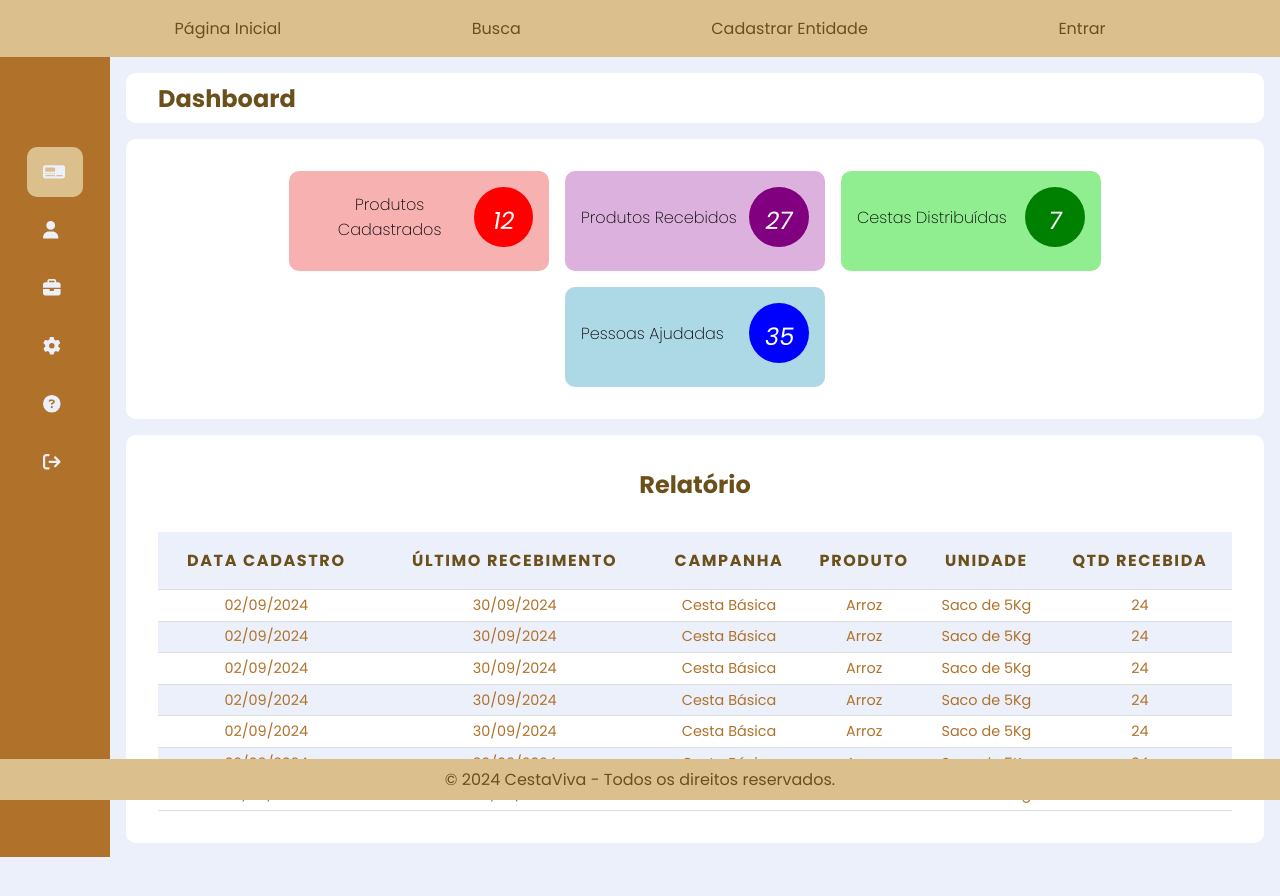
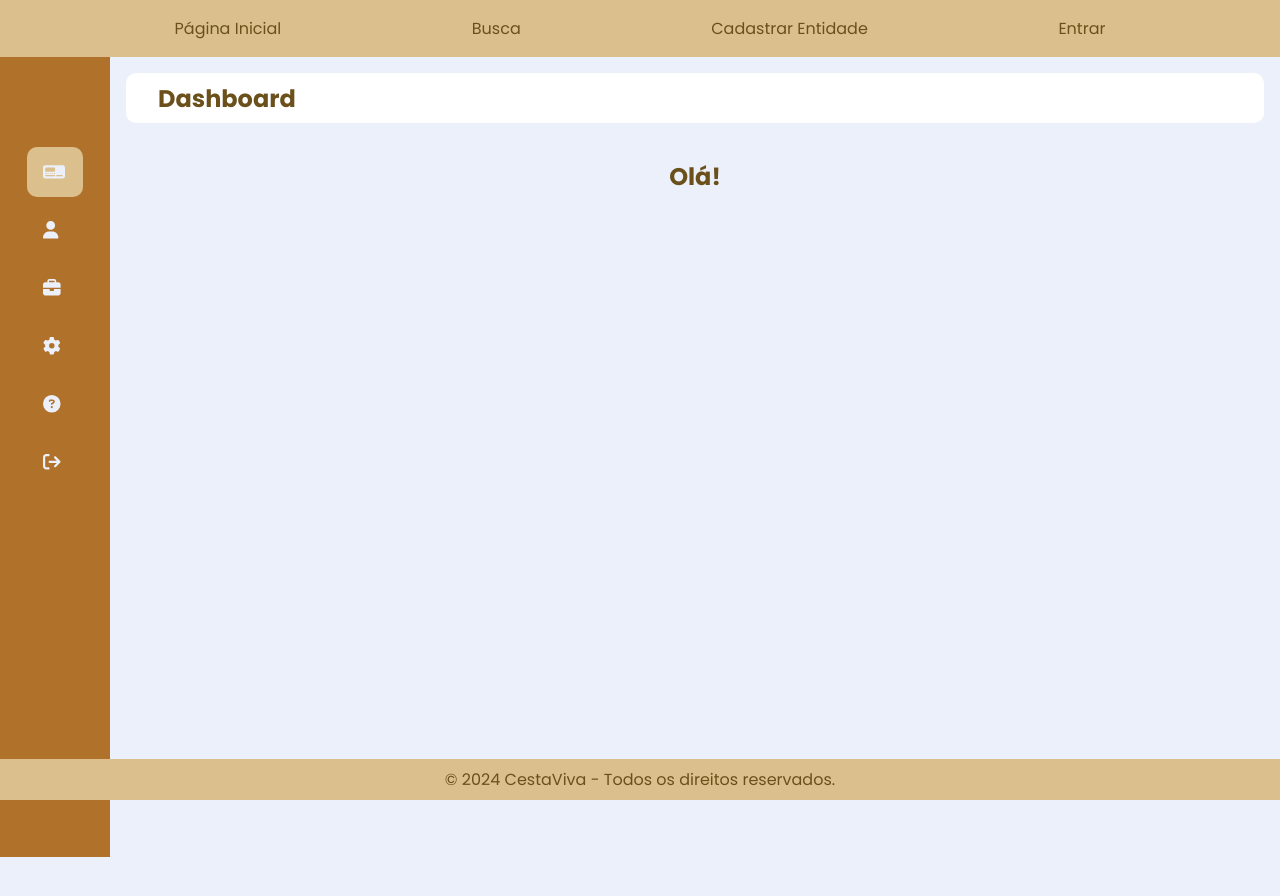
Before and after one commit to Amicuchi/CestaViva, a React (Vite) app: page /dashboard/dashboardhome in a window 1280 px wide. Shown: the top 896 px of the page. After the commit the page ends 857 px from the top, so only its background shows below. Built offline with nearby package versions, Linux system fonts and the light colour scheme; no server answers; sample sign-in values are in the browser's storage.

Commit message:
Dashboard-Home: Exclusão de itens inutilizados nesse momento. Inclusão de mensagem de boas vindas.

```diff
--- a/src/pages/Dashboard/views/DashboardHome/DashboardHome.jsx
+++ b/src/pages/Dashboard/views/DashboardHome/DashboardHome.jsx
@@ -1,14 +1,10 @@
 // Essa é a tela inicial do Dashboard.
 // Quando o usuário entra no Dashboard, essa é a primeira tela que ele deve ver.
-
-import Cards from "./components/Cards";
-import Table from "./components/Table";
 
 export default function DashboardHome() {
     return (
         <div className="dashboard-content">
-            <Cards />
-            <Table />
+            <h2>Olá!</h2>
         </div>
     );
 }
```
